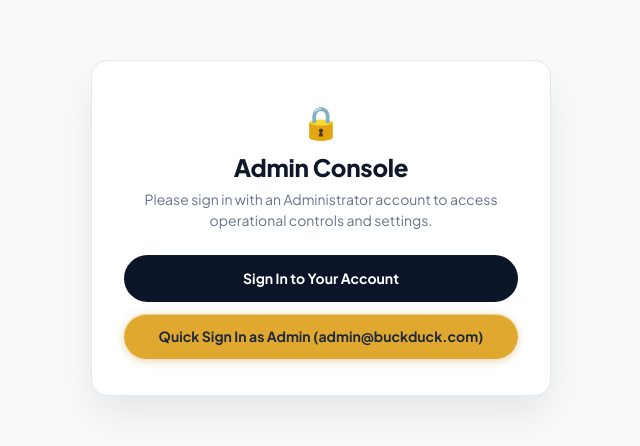
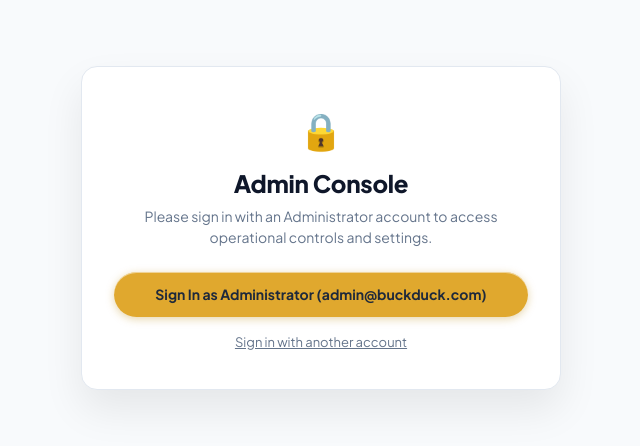
Before and after one commit to HiraZahid123/buckduck, a Next.js app in the folder frontend/: page /admin in a window 1280 px wide. Shown: the part 172-618 px from the top of the page, without its empty margins (319-959 px from the left). Built offline with nearby package versions, Linux system fonts and the light colour scheme.

Commit message:
feat(security): enforce comprehensive role-based access control across Admin, Merchant, and Driver portals

```diff
--- a/frontend/src/app/admin/page.tsx
+++ b/frontend/src/app/admin/page.tsx
@@ -578,28 +578,48 @@ export default function AdminConsolePage() {
   if (!loading && (!user || user.role !== 'admin')) {
     return (
       <div style={{ minHeight: '100vh', display: 'flex', alignItems: 'center', justifyContent: 'center', background: '#F8FAFC', padding: 20 }}>
-        <div className="card" style={{ maxWidth: 460, width: '100%', padding: '36px 32px', borderRadius: 16, textAlign: 'center', boxShadow: '0 20px 40px rgba(0,0,0,0.08)', background: '#fff' }}>
-          <div style={{ fontSize: 32, marginBottom: 8 }}>🔒</div>
+        <div className="card" style={{ maxWidth: 480, width: '100%', padding: '36px 32px', borderRadius: 16, textAlign: 'center', boxShadow: '0 20px 40px rgba(0,0,0,0.08)', background: '#fff' }}>
+          <div style={{ fontSize: 36, marginBottom: 12 }}>🔒</div>
           <h2 style={{ fontSize: 24, fontWeight: 800, margin: '0 0 8px', color: '#0F172A' }}>Admin Console</h2>
-          <p style={{ color: '#64748B', fontSize: 14, margin: '0 0 24px' }}>
-            Please sign in with an Administrator account to access operational controls and settings.
-          </p>
+          {user ? (
+            <p style={{ color: '#64748B', fontSize: 14, margin: '0 0 24px', lineHeight: 1.5 }}>
+              You are currently signed in as <strong>{user.name}</strong> (<span style={{ textTransform: 'capitalize' }}>{user.role}</span>). This console requires administrator privileges.
+            </p>
+          ) : (
+            <p style={{ color: '#64748B', fontSize: 14, margin: '0 0 24px' }}>
+              Please sign in with an Administrator account to access operational controls and settings.
+            </p>
+          )}
+
           <div style={{ display: 'flex', flexDirection: 'column', gap: 12 }}>
-            <Link
-              href="/login"
-              className="btn btn-primary"
-              style={{
-                padding: '12px 24px',
-                borderRadius: 999,
-                fontWeight: 700,
-                textDecoration: 'none',
-                background: '#0B1527',
-                color: '#fff',
-                textAlign: 'center',
-              }}
-            >
-              Sign In to Your Account
-            </Link>
+            {user?.role === 'merchant' && (
+              <Link
+                href="/merchant"
+                className="btn btn-outline"
+                style={{ padding: '11px 24px', borderRadius: 999, fontWeight: 600, textDecoration: 'none' }}
+              >
+                Go to Merchant Portal →
+              </Link>
+            )}
+            {user?.role === 'driver' && (
+              <Link
+                href="/driver"
+                className="btn btn-outline"
+                style={{ padding: '11px 24px', borderRadius: 999, fontWeight: 600, textDecoration: 'none' }}
+              >
+                Go to Driver Dispatch App →
+              </Link>
+            )}
+            {user?.role === 'customer' && (
+              <Link
+                href="/"
+                className="btn btn-outline"
+                style={{ padding: '11px 24px', borderRadius: 999, fontWeight: 600, textDecoration: 'none' }}
+              >
+                Return to Shopper Marketplace →
+              </Link>
+            )}
+
             <button
               type="button"
               className="btn btn-gold"
@@ -621,8 +641,15 @@ export default function AdminConsolePage() {
                 cursor: 'pointer',
               }}
             >
-              Quick Sign In as Admin (admin@buckduck.com)
+              Sign In as Administrator (admin@buckduck.com)
             </button>
+
+            <Link
+              href="/login"
+              style={{ color: '#64748B', fontSize: 13, textDecoration: 'underline', marginTop: 4 }}
+            >
+              Sign in with another account
+            </Link>
           </div>
         </div>
       </div>
```
Also changed, not shown: frontend/src/app/driver/page.tsx (+45 -0 lines), frontend/src/app/merchant/page.tsx (+45 -0 lines).
